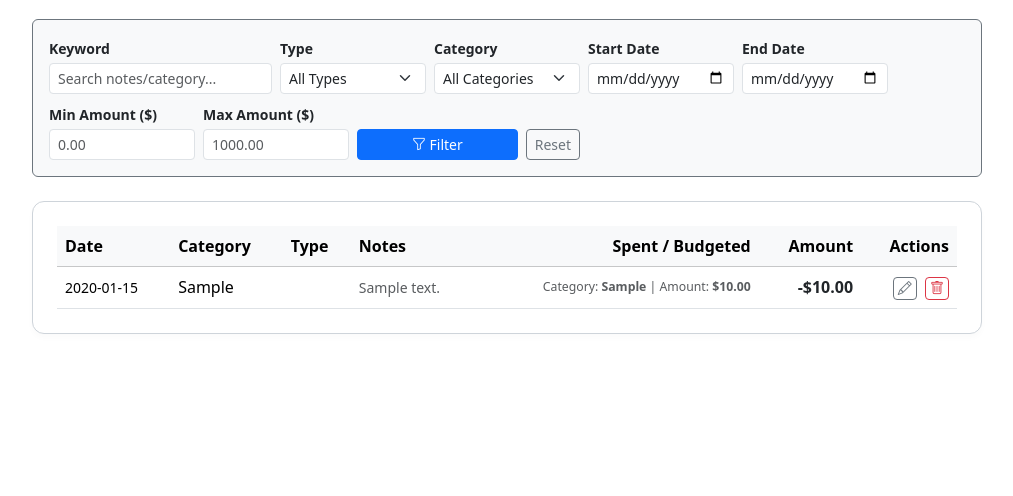
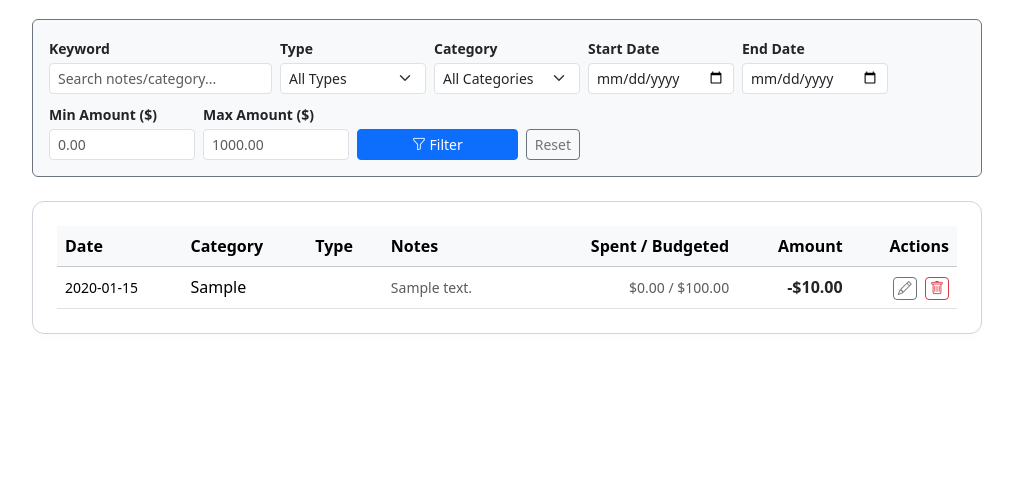
Before and after one commit to michaeldeur/PennyPals, a Spring Boot app: page /transactions in a window 1280 px wide. Shown: the part 220-716 px from the top of the page, without its empty margins (133-1146 px from the left). Run offline with Spring Boot 4, Linux system fonts and the light colour scheme; a user stored in the database is signed in; tables that the repository leaves empty hold one stand-in row (values such as "Sample post"); some of the project's set-up classes (security, data sources, template engines, error pages and the like) are left out, and stand-ins take their place.

Commit message:
Fixed transaction column

```diff
--- a/src/main/resources/templates/transactions.html
+++ b/src/main/resources/templates/transactions.html
@@ -266,16 +266,17 @@
                         <td class="text-muted small" th:text="${tx.notes != null && !tx.notes.isBlank() ? tx.notes : '-'}">Grocery run</td>
 
 
-                        <!-- Fixed Spent / Budgeted Column: N/A for Income, clean positive currency total vs $100.00 for others -->
                         <td class="text-end text-muted small fw-medium">
                             <span th:if="${tx.category == 'Income'}">N/A</span>
-                            <p class="text-muted small mb-0">Category: <strong th:text="${tx.category}">Food</strong> | Amount: <strong th:text="${'$' + (#numbers.formatDecimal(tx.amount, 1, 2))}">$0.00</strong></p>
+                            <span th:unless="${tx.category == 'Income'}"
+                                  th:text="${'$' + (#numbers.formatDecimal((categorySpentMap != null && categorySpentMap[tx.category] != null ? categorySpentMap[tx.category] : 0), 1, 2)) + ' / $100.00'}">$0.00 / $100.00
+                            </span>
                         </td>
 
 
                         <td class="text-end fw-bold"
                             th:classappend="${tx.type == 'INCOME' ? 'text-success' : 'text-dark'}"
-                            th:text="${(tx.type == 'INCOME' ? '+' : '-') + '$' + #numbers.formatDecimal(tx.amount, 1, 2)}">-$45.50</td>
+                            th:text="${(tx.type == 'INCOME' ? '+' : '-') + '$' + #numbers.formatDecimal(tx.amount, 1, 2)}">$0.00</td>
                         <td class="text-end">
                             <!-- Inline Row Update Trigger Modal -->
                             <button class="btn btn-sm btn-outline-secondary py-0 px-1 me-1" data-bs-toggle="modal" th:data-bs-target="${'#editModal' + tx.id}" title="Edit">
```
